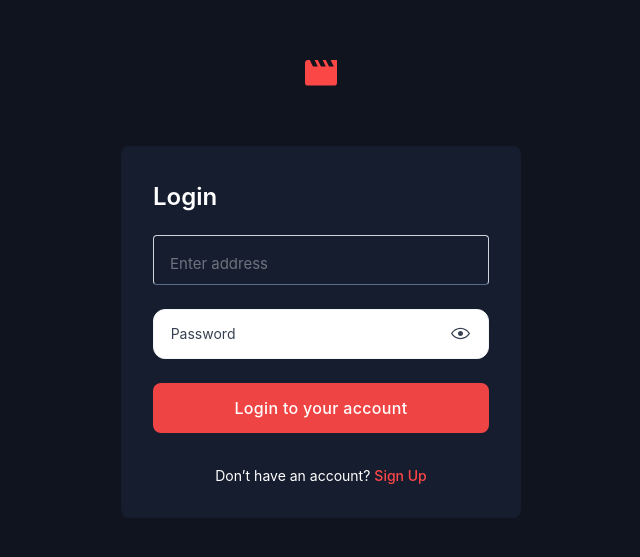
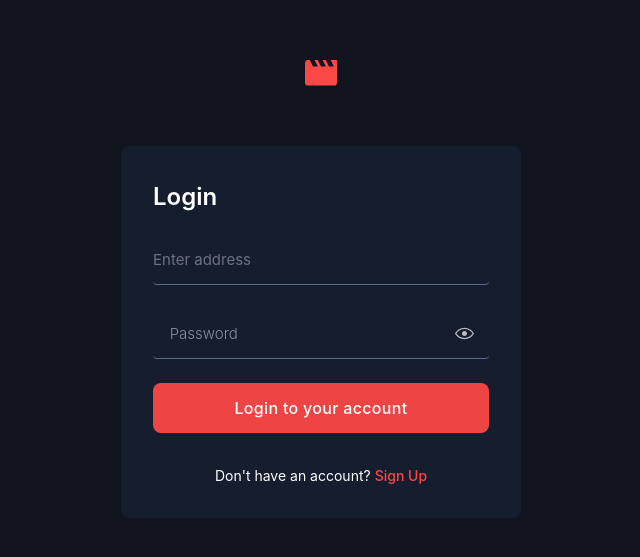
Before and after one commit to HabibEniolabi/EntertainmentWebApp, a Next.js app: page /login in a window 1280 px wide. Shown: the part 111-668 px from the top of the page, without its empty margins (319-959 px from the left). Built offline with nearby package versions, Linux system fonts and the light colour scheme.

Commit message:
Login Fixes

```diff
--- a/package.json
+++ b/package.json
@@ -8,6 +8,7 @@
     "start": "next start"
   },
   "dependencies": {
+    "@fontsource/outfit": "^5.2.8",
     "@mantine/core": "^8.3.5",
     "@mantine/form": "^8.3.6",
     "@mantine/hooks": "^8.3.5",
--- a/src/app/(public)/login/page.tsx
+++ b/src/app/(public)/login/page.tsx
@@ -31,7 +31,8 @@ const Login = () => {
   return (
     <div className={styles.loginPage}>
       <OnboardingFormContainer
-
+        footerLink=" Sign Up"
+        footerTitle="Don't have an account?"
       >
         <div className={styles.text}>Login</div>
         <form
@@ -41,13 +42,13 @@ const Login = () => {
           <Input
             placeholder="Enter address"
             {...form.getInputProps("email")}
-            error={form.errors.email}
+            error={form.isTouched("email") ? form.errors.email : null}
             className="w-full"
           />
             <Password
               placeholder="Password"
               {...form.getInputProps("password")}
-              error={form.errors.password}
+              error={form.isTouched("password") ? form.errors.password : null}
               className="w-full"
             />
           <BeyondButton
--- a/src/app/globals.css
+++ b/src/app/globals.css
@@ -1,7 +1,7 @@
 body {
   background: var(--background);
   color: var(--foreground);
-  font-family: Arial, Helvetica, sans-serif;
+  font-family: sans-serif, var(--font-outfit);
 }
 
 * {
--- a/src/app/layout.tsx
+++ b/src/app/layout.tsx
@@ -1,11 +1,16 @@
-// Import styles of packages that you've installed.
-// All packages except `@mantine/hooks` require styles imports
 import '@mantine/core/styles.css';
 import { ColorSchemeScript, MantineProvider, mantineHtmlProps } from '@mantine/core';
 import { ReactNode } from 'react';
-// import { store } from "../";
 import { Provider } from 'react-redux';
 import StoreProvider from './providers';
+import { Outfit } from "next/font/google";
+
+
+const outfit = Outfit({
+  subsets: ["latin"],
+  weight: ["400", "500", "700"],
+  variable: "--font-outfit",
+});
 
 export const metadata = {
   title: 'My Entertainment app',
@@ -22,7 +27,7 @@ const RootLayout = ({ children }: RootLayoutProps) => {
       <head>
         <ColorSchemeScript />
       </head>
-      <body>
+      <body className={outfit.variable}>
         <StoreProvider>
           <MantineProvider>
             {children}
--- a/src/components/Common/OnboardingFormContainer/index.tsx
+++ b/src/components/Common/OnboardingFormContainer/index.tsx
@@ -5,10 +5,14 @@ import Link from "next/dist/client/link";
 
 interface OnboardingFormContainerProps {
   children?: React.ReactNode;
+  footerTitle?: string;
+  footerLink?: string;
 }
 
 const OnboardingFormContainer = ({
   children,
+  footerLink,
+  footerTitle
 }: OnboardingFormContainerProps) => {
   return (
     <div className={styles.onboardingFormContainer}>
@@ -20,8 +24,8 @@ const OnboardingFormContainer = ({
             {children}
         </div>
         <div className={styles.footer}>
-            Don’t have an account?
-            <Link href="/sign-up">Sign Up</Link>
+            {footerTitle}
+            <Link href="/sign-up">{footerLink}</Link>
         </div>
        </div>
     </div>
--- a/src/components/Forms/Input/styles.module.scss
+++ b/src/components/Forms/Input/styles.module.scss
@@ -1,26 +1,17 @@
-// styles.module.scss
-
-// .label {
-//   font-size: 14px;
-//   font-weight: 500;
-//   color: #ffffff;
-//   margin-bottom: 8px;
-// }
-
 .required {
   color: #fc4747 !important; // Red color for required asterisk
 }
 
 .input {
-  width: 100%;
-  padding: 12px 16px;
-  font-size: 15px;
-  color: #ffffff;
   background: transparent;
-  padding-bottom: 5px;
+  border: none;
   border-bottom: 1px solid #5a698f;
+  padding: 0.75rem 0;
+  color: #fff;
+  font-size: 0.9375rem;
   outline: none;
-  transition: all 0.3s ease;
+  cursor: pointer;
+  transition: border-color 0.2s;
 
   &::placeholder {
     color: rgba(255, 255, 255, 0.5);
@@ -33,7 +24,7 @@
   }
 
   &:hover:not(:focus) {
-    border-color: rgba(255, 255, 255, 0.5);
+    border-color: #fff;
   }
 
   // Error state - Mantine adds data-invalid attribute
--- a/src/components/Forms/Password/styles.module.scss
+++ b/src/components/Forms/Password/styles.module.scss
@@ -1,111 +1,91 @@
-// styles.module.scss with CSS variables
 :root {
-  // Colors
+  /* Colors */
   --color-white: #ffffff;
-  --color-grey-100: #f3f4f6;
+  --color-grey-100: #5a698f;
   --color-grey-600: #6b7280;
-  --color-grey-700: #374151;
-  --color-grey-900: #1f2937;
-  --color-red-200: #fecaca;
+  --color-grey-900: #10141e;
+  --color-red-200: #fc4747;
   --color-blue-600: #2563eb;
 
-  // Typography
+  /* Typography */
   --font-size-h5: 1.25rem;
-  --font-size-p-sm: 0.875rem;
+  --font-size-p-sm: 0.9375rem;
   --font-size-p-xs: 0.75rem;
   --font-weight-medium: 500;
 
-  // Spacing
+  /* Spacing */
   --spacing-sm: 0.5rem;
   --spacing-md: 1rem;
-  --spacing-1: 0.25rem;
-  --spacing-2: 0.5rem;
 
-  // Border radius
+  /* Border radius */
   --radius-md: 0.375rem;
-  --radius-12: 12px;
 
-  // Shadows
-  --shadow-one: 0 1px 3px 0 rgba(0, 0, 0, 0.1), 0 1px 2px 0 rgba(0, 0, 0, 0.06);
+  /* Shadows */
+  --shadow-one: 0 1px 3px rgba(0, 0, 0, 0.1);
 }
 
 .label {
   font-size: var(--font-size-h5);
+  font-weight: var(--font-weight-medium);
+  color: var(--color-white);
   margin-bottom: var(--spacing-sm);
-  font-weight: var(--font-weight-medium);
-  color: var(--color-grey-600);
-
-  @media (prefers-color-scheme: dark) {
-    color: var(--color-white);
-  }
 }
 
 .required {
   color: var(--color-red-200);
-  margin-left: var(--spacing-1);
+  margin-left: 0.25rem;
 }
 
 .input {
   width: 100%;
-  color: var(--color-grey-900);
+  background: transparent;
+  border: none;
+  border-bottom: 1px solid var(--color-grey-100);
+  color: var(--color-white);
   font-size: var(--font-size-p-sm);
-  line-height: 2rem;
-  border: 1px solid var(--color-grey-100);
-  background-color: var(--color-white);
-  border-radius: var(--radius-12);
-  padding: var(--spacing-md);
-  transition: all 0.2s ease;
+  font-weight: 300;
+  padding: 0.75rem 0;
+  cursor: pointer;
+  transition: border-color 0.25s ease;
+  outline: none;
+
+  &::placeholder {
+    color: rgba(255, 255, 255, 0.4);
+  }
 
   &:hover:not([data-invalid]) {
-    border-color: var(--color-blue-600);
-    box-shadow: var(--shadow-one);
+    border-bottom-color: #ffffff;
   }
 
   &:focus:not([data-invalid]) {
-    border-color: var(--color-blue-600);
-    box-shadow: var(--shadow-one);
-    outline: none;
+    border-bottom-color: #ffffff;
   }
 
   &[data-invalid] {
-    border-color: var(--color-red-200);
-    background-color: var(--color-white);
-
-    &:hover,
-    &:focus {
-      border-color: var(--color-red-200);
-      box-shadow: none;
-    }
+    border-bottom-color: var(--color-red-200);
 
     &::placeholder {
-      color: var(--color-grey-700);
+      color: rgba(255, 255, 255, 0.5);
     }
-  }
-
-  &::placeholder {
-    color: var(--color-grey-700);
-    opacity: 1;
   }
 }
 
 .innerInput::placeholder {
-  color: var(--color-grey-700);
+  color: rgba(255, 255, 255, 0.5);
 }
 
 .visibilityToggle {
-  color: var(--color-grey-700);
+  color: rgba(255, 255, 255, 0.7);
   border-radius: var(--radius-md);
-  padding: var(--spacing-1);
-  margin-right: var(--spacing-2);
-  transition: background-color 0.2s ease, color 0.2s ease;
+  transition: color 0.2s ease;
 
   &:hover {
-    background-color: var(--color-grey-100);
+    color: #ffffff;
   }
 }
 
 .error {
   color: var(--color-red-200);
   font-size: var(--font-size-p-xs);
-  margin-top: var(--spacing-1);
+  margin-top: 0.4rem;
 }
```
Also changed, not shown: 1 other file (tests, documents, lock files or other folders).
